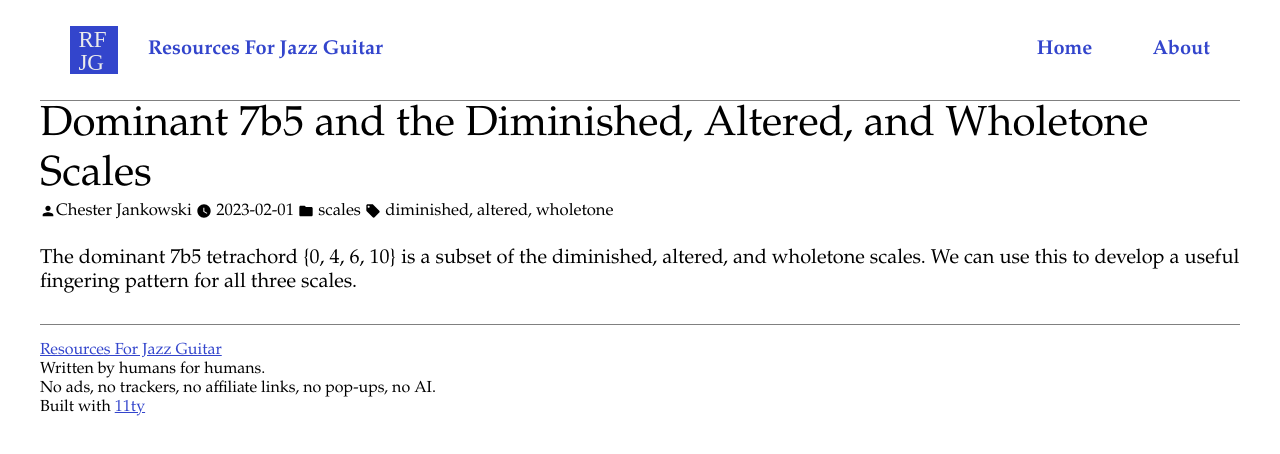
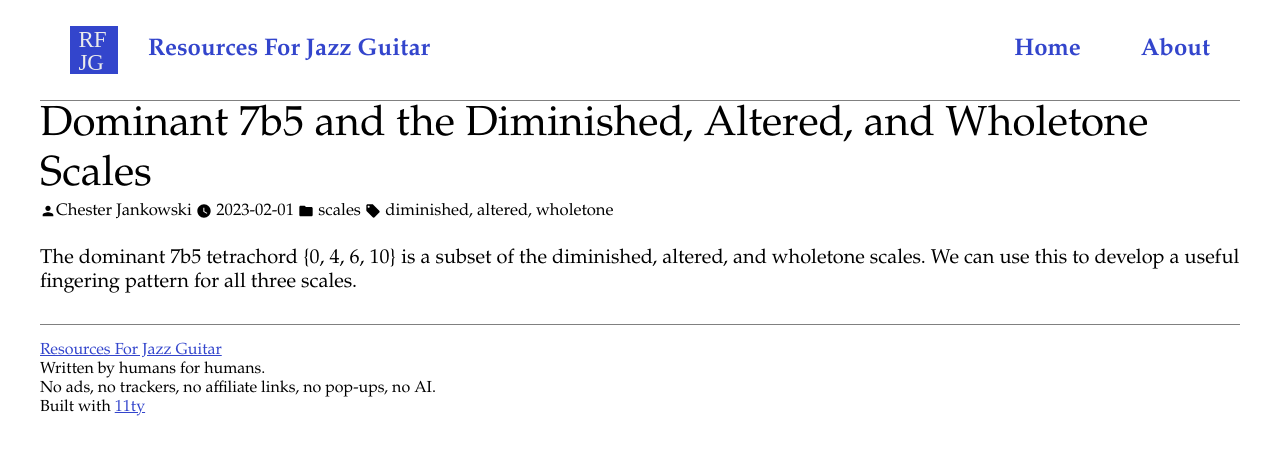
Before and after one commit to cyberkrunk/resourcesforjazzguitar, an Eleventy site: page src/index.njk in a window 1280 px wide. Built offline with nearby package versions, Linux system fonts and the light colour scheme; Eleventy itself is replaced by a stand-in of ours; files that its build step writes are made by us from their sources.

Commit message:
upped header font size

```diff
--- a/public/style.css
+++ b/public/style.css
@@ -33,6 +33,7 @@ nav a{
     align-items: center;
     color: #3345cc;
     font-weight: bolder;
+    font-size: larger;
     letter-spacing: -0.5;
 }
 nav a:hover{
--- a/src/style.css
+++ b/src/style.css
@@ -33,6 +33,7 @@ nav a{
     align-items: center;
     color: #3345cc;
     font-weight: bolder;
+    font-size: larger;
     letter-spacing: -0.5;
 }
 nav a:hover{
```
